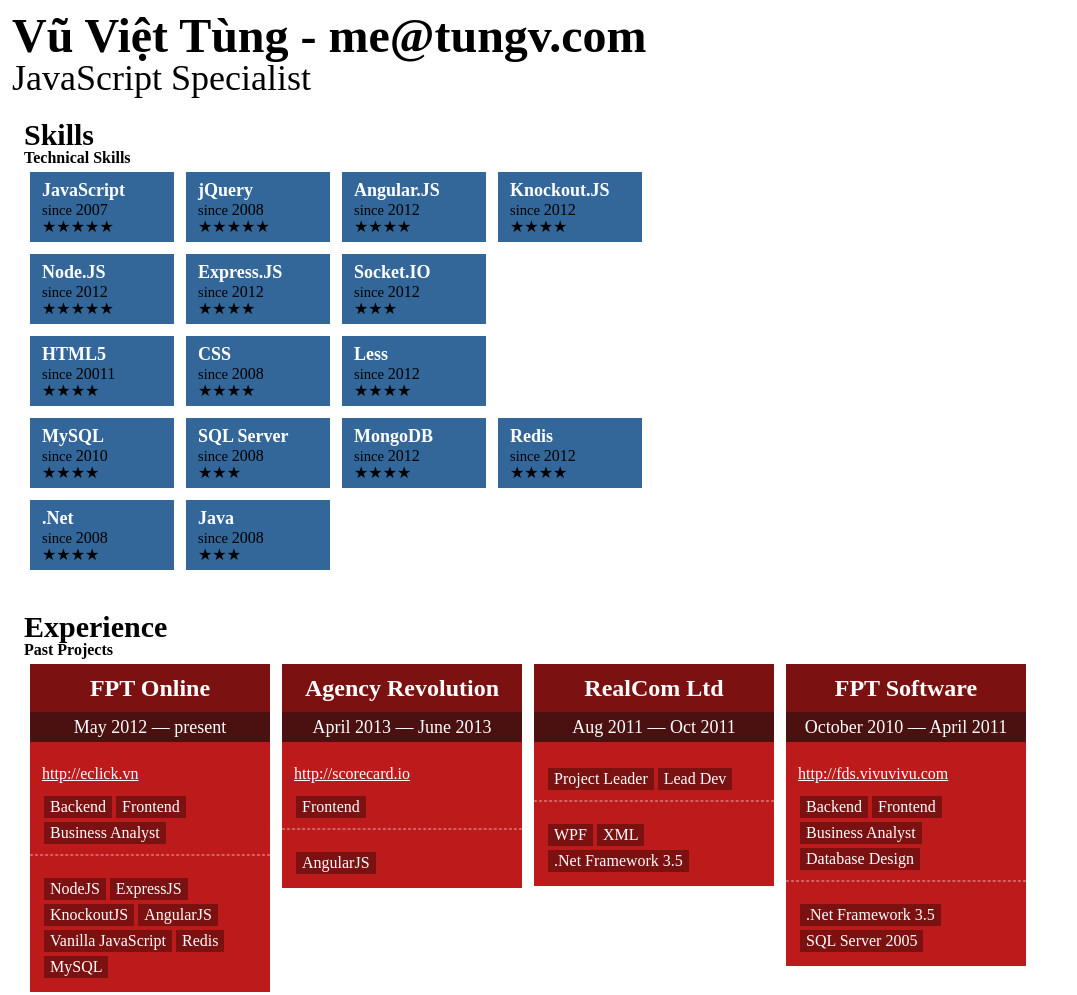
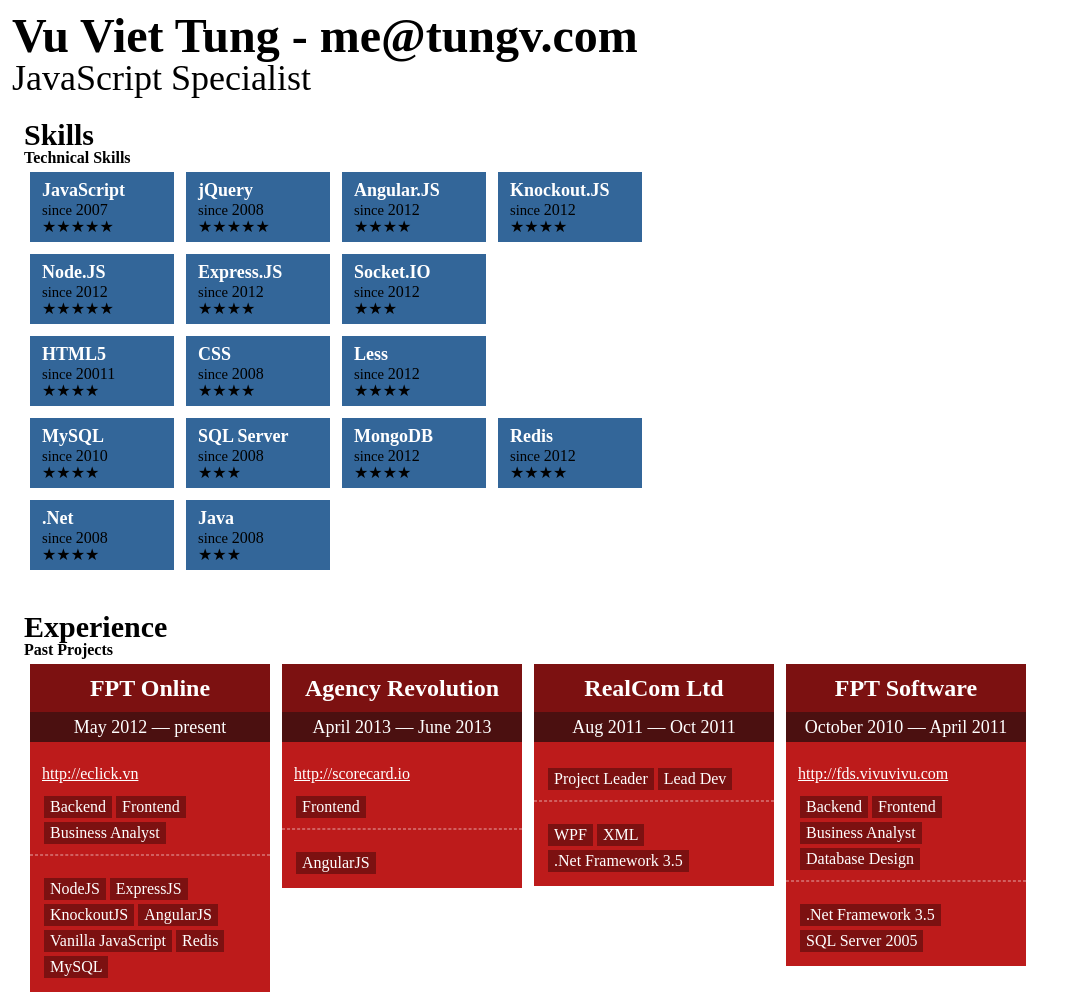
Before and after one commit to tungv/gmanvn.github.io, a plain HTML site: page index.html in a window 1280 px wide. Shown: the top 995 px of the page, without its empty margins (0-1077 px from the left). Drawn offline with nearby package versions, Linux system fonts and the light colour scheme; a web font is replaced by a local one.

Commit message:
change name to Vu Viet Tung

```diff
--- a/index.html
+++ b/index.html
@@ -2,7 +2,7 @@
 <html ng-app="tungv">
 <head>
     <meta charset="utf-8">
-    <title>Vũ Việt Tùng - JavaScript Specialist</title>
+    <title>Vu Viet Tung - JavaScript Specialist</title>
     <link rel="stylesheet" href="css/style.css"/>
     <link href='http://fonts.googleapis.com/css?family=Open+Sans' rel='stylesheet' type='text/css'>
     <script type="text/javascript" src="js/lodash.min.js"></script>
@@ -11,7 +11,7 @@
 </head>
 <body ng-controller="mainCtrl">
     <header>
-        <h1>Vũ Việt Tùng - me@tungv.com</h1>
+        <h1>Vu Viet Tung - me@tungv.com</h1>
         <span>JavaScript Specialist</span>
     </header>
 
```
